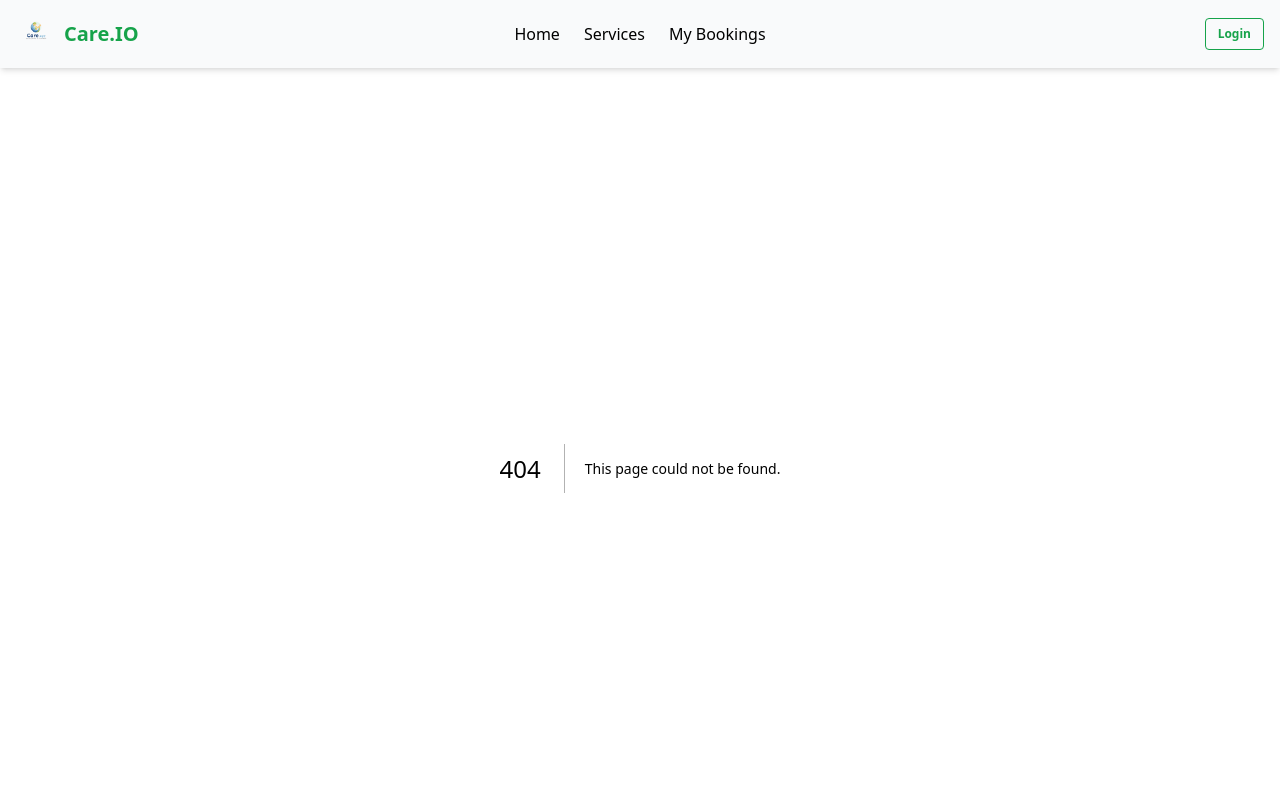
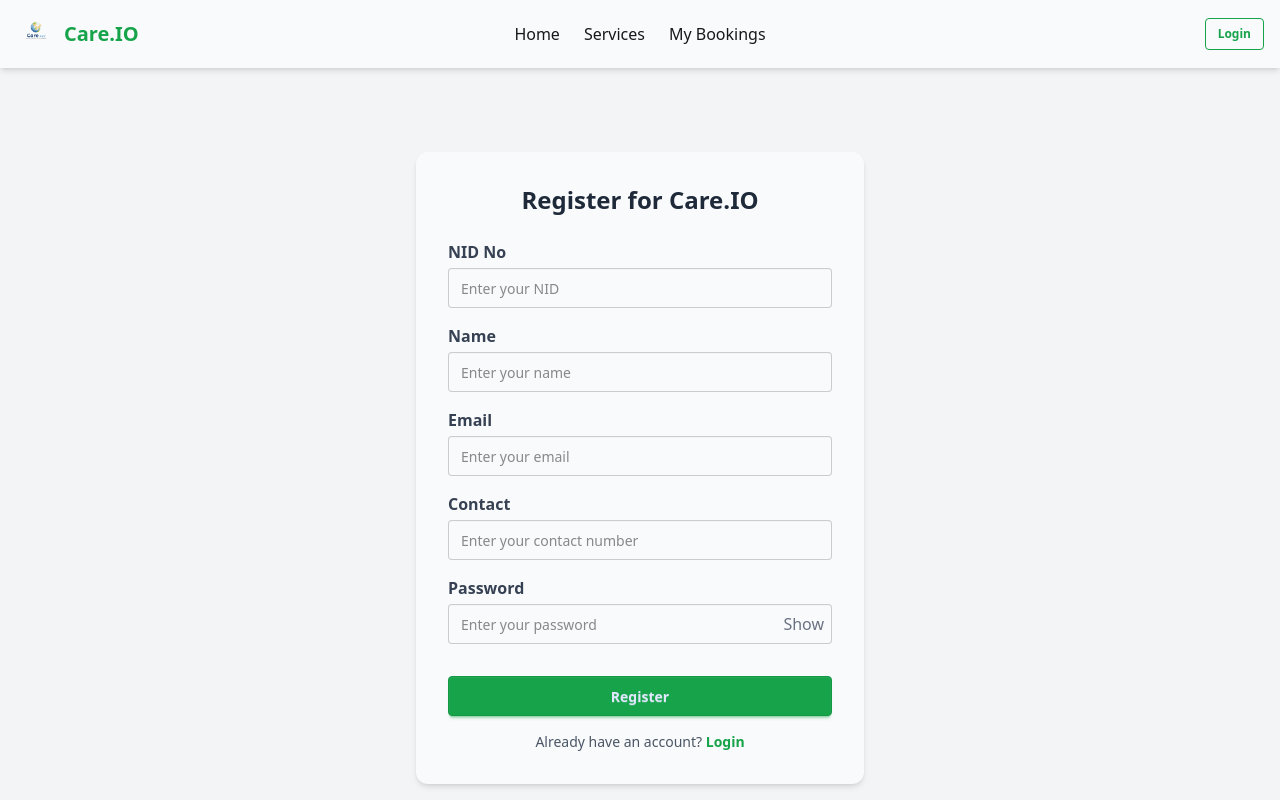
Before and after one commit to Anzumul-Jubayer/care-xyz, a Next.js app: page /register in a window 1280 px wide. Before the commit this address had no page. Shown: the top 800 px of the page. Built offline with nearby package versions, Linux system fonts and the light colour scheme.

Commit message:
login-register-page

```diff
--- /dev/null
+++ b/src/app/login/page.jsx
@@ -0,0 +1,63 @@
+"use client";
+
+import Link from "next/link";
+import { useState } from "react";
+
+export default function Login() {
+  const [showPassword, setShowPassword] = useState(false);
+
+  return (
+    <div className="min-h-screen flex items-center justify-center bg-base-200 px-4">
+      <div className="max-w-md w-full bg-base-100 p-8 rounded-xl shadow-md">
+        <h2 className="text-2xl font-bold text-center text-gray-800">
+          Login to Care.IO
+        </h2>
+        <form className="mt-6 space-y-4">
+          {/* Email */}
+          <div>
+            <label className="block text-gray-700 font-semibold mb-1">
+              Email
+            </label>
+            <input
+              type="email"
+              placeholder="Enter your email"
+              className="w-full input input-bordered"
+            />
+          </div>
+
+          {/* Password */}
+          <div>
+            <label className="block text-gray-700 font-semibold mb-1">
+              Password
+            </label>
+            <div className="relative">
+              <input
+                type={showPassword ? "text" : "password"}
+                placeholder="Enter your password"
+                className="w-full input input-bordered pr-12"
+              />
+              <button
+                type="button"
+                onClick={() => setShowPassword(!showPassword)}
+                className="absolute right-2 top-1/2 -translate-y-1/2 text-gray-500"
+              >
+                {showPassword ? "Hide" : "Show"}
+              </button>
+            </div>
+          </div>
+
+          {/* Login Button */}
+          <button className="w-full btn btn-primary mt-4">Login</button>
+        </form>
+        {/* Optional Links */}
+
+        <p className="mt-4 text-center text-gray-600 text-sm">
+          Don't have an account?{" "}
+          <Link href="/register" className="text-primary font-semibold">
+            Register
+          </Link>
+        </p>
+      </div>
+    </div>
+  );
+}
--- /dev/null
+++ b/src/app/register/page.jsx
@@ -0,0 +1,97 @@
+"use client";
+
+import { useState } from "react";
+
+export default function Register() {
+  const [showPassword, setShowPassword] = useState(false);
+  const [password, setPassword] = useState("");
+  const [error, setError] = useState("");
+
+  const validatePassword = (pwd) => {
+    const regex = /^(?=.*[a-z])(?=.*[A-Z]).{6,}$/;
+    return regex.test(pwd);
+  };
+
+  const handlePasswordChange = (e) => {
+    const pwd = e.target.value;
+    setPassword(pwd);
+    if (!validatePassword(pwd)) {
+      setError(
+        "Password must be at least 6 characters long and contain at least one uppercase and one lowercase letter."
+      );
+    } else {
+      setError("");
+    }
+  };
+
+  return (
+    <div className="min-h-screen flex items-center justify-center bg-base-200 px-4">
+      <div className="max-w-md w-full bg-base-100 p-8 rounded-xl shadow-md">
+        <h2 className="text-2xl font-bold text-center text-gray-800">
+          Register for Care.IO
+        </h2>
+
+        <form className="mt-6 space-y-4">
+          {/* NID */}
+          <div>
+            <label className="block text-gray-700 font-semibold mb-1">NID No</label>
+            <input type="text" placeholder="Enter your NID" className="w-full input input-bordered" />
+          </div>
+
+          {/* Name */}
+          <div>
+            <label className="block text-gray-700 font-semibold mb-1">Name</label>
+            <input type="text" placeholder="Enter your name" className="w-full input input-bordered" />
+          </div>
+
+          {/* Email */}
+          <div>
+            <label className="block text-gray-700 font-semibold mb-1">Email</label>
+            <input type="email" placeholder="Enter your email" className="w-full input input-bordered" />
+          </div>
+
+          {/* Contact */}
+          <div>
+            <label className="block text-gray-700 font-semibold mb-1">Contact</label>
+            <input type="text" placeholder="Enter your contact number" className="w-full input input-bordered" />
+          </div>
+
+          {/* Password */}
+          <div>
+            <label className="block text-gray-700 font-semibold mb-1">Password</label>
+            <div className="relative">
+              <input
+                type={showPassword ? "text" : "password"}
+                placeholder="Enter your password"
+                className="w-full input input-bordered pr-12"
+                value={password}
+                onChange={handlePasswordChange}
+              />
+              <button
+                type="button"
+                onClick={() => setShowPassword(!showPassword)}
+                className="absolute right-2 top-1/2 -translate-y-1/2 text-gray-500"
+              >
+                {showPassword ? "Hide" : "Show"}
+              </button>
+            </div>
+            {error && <p className="text-red-500 text-sm mt-1">{error}</p>}
+          </div>
+
+          {/* Register Button */}
+          <button className="w-full btn btn-primary mt-4" type="submit">
+            Register
+          </button>
+        </form>
+
+        {/* Optional Links */}
+        <p className="mt-4 text-center text-gray-600 text-sm">
+          Already have an account?{" "}
+          <a href="/login" className="text-primary font-semibold">
+            Login
+          </a>
+        </p>
+      </div>
+    </div>
+  );
+}
```
